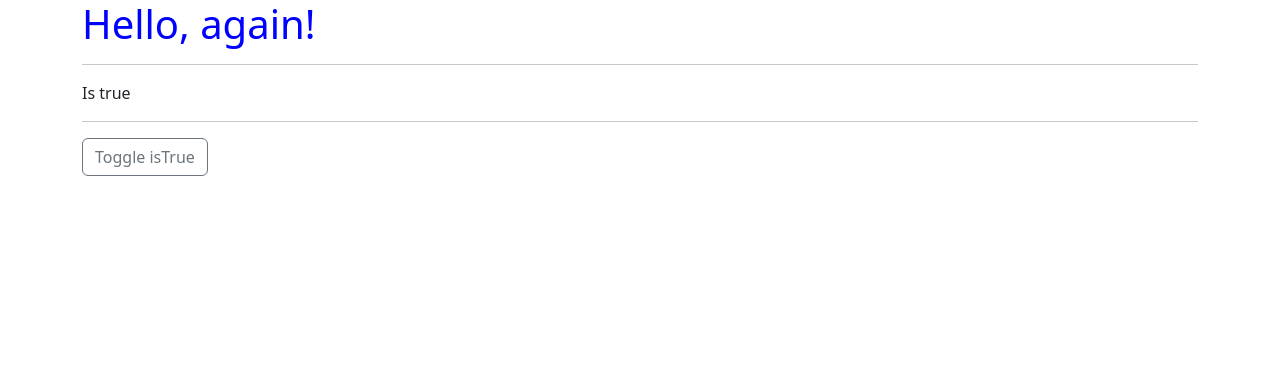
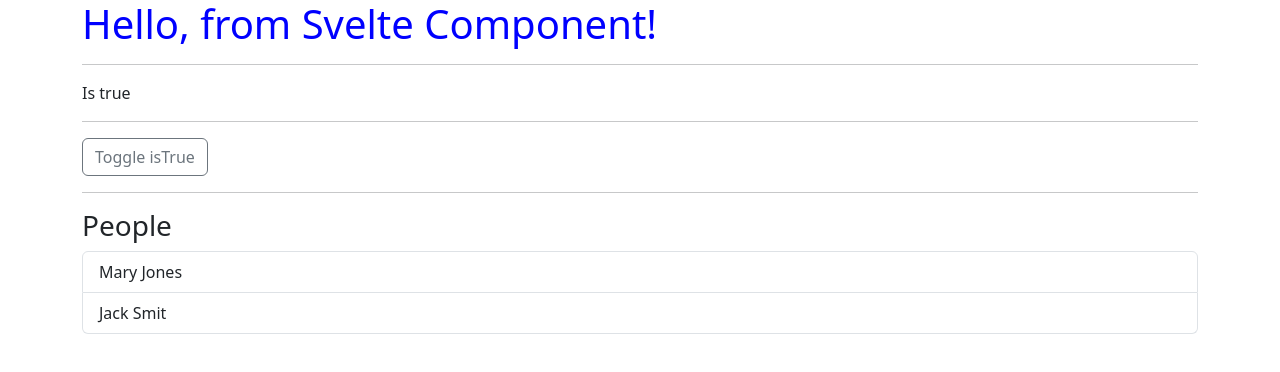
Before and after one commit to fouched/sveltekit-learning, a SvelteKit app: page / in a window 1280 px wide. Shown: the top 372 px of the page. Built offline with nearby package versions, Linux system fonts and the light colour scheme.

Commit message:
added reactive component

```diff
--- /dev/null
+++ b/src/lib/App.svelte
@@ -0,0 +1,39 @@
+<script lang="ts">
+	export let msg = ""
+	let isTrue = true
+
+	$: people = [
+		{
+			id: 1,
+			firstName: "Mary",
+			lastName: "Jones",
+			dob: "1997-02-03"
+		},
+		{
+			id: 2,
+			firstName: "Jack",
+			lastName: "Smit",
+			dob: "1990-04-06"
+		},
+	]
+
+	const toggleTrue = () => {
+		isTrue = !isTrue
+	}
+</script>
+<h1 class="h1-blue">{msg}</h1>
+<hr />
+{#if isTrue}
+	<p>Is true</p>
+{:else}
+	<p>Is false</p>
+{/if}
+<hr />
+<a href="#!" class="btn btn-outline-secondary" on:click={toggleTrue}>Toggle isTrue</a>
+<hr />
+<h3>People</h3>
+<ul class="list-group">
+	{#each people as person}
+		<li class="list-group-item">{person.firstName} {person.lastName}</li>
+	{/each}
+</ul>
--- a/src/lib/HelloWorldTop.svelte
+++ /dev/null
@@ -1,17 +0,0 @@
-<script lang="ts">
-	export let msg = ""
-	let isTrue = true
-
-	const toggleTrue = () => {
-		isTrue = !isTrue
-	}
-</script>
-<h1 class="h1-blue">{msg}</h1>
-<hr />
-{#if isTrue}
-	<p>Is true</p>
-{:else}
-	<p>Is false</p>
-{/if}
-<hr />
-<a href="#!" class="btn btn-outline-secondary" on:click={toggleTrue}>Toggle isTrue</a>
--- a/src/routes/+page.svelte
+++ b/src/routes/+page.svelte
@@ -1,4 +1,4 @@
 <script lang="ts">
-	import HelloWorldTop from '$lib/HelloWorldTop.svelte';
+	import App from '$lib/App.svelte';
 </script>
-<HelloWorldTop msg="Hello, again!"/>
+<App msg="Hello, from Svelte Component!"/>
```
